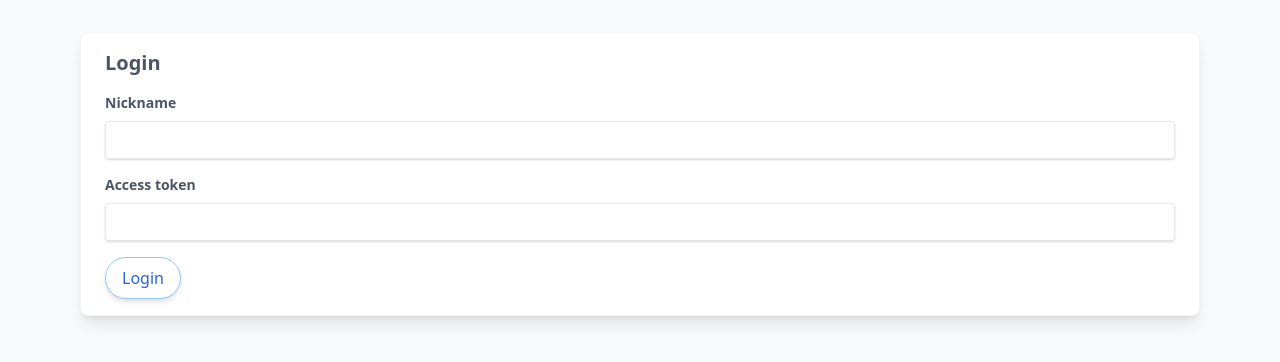
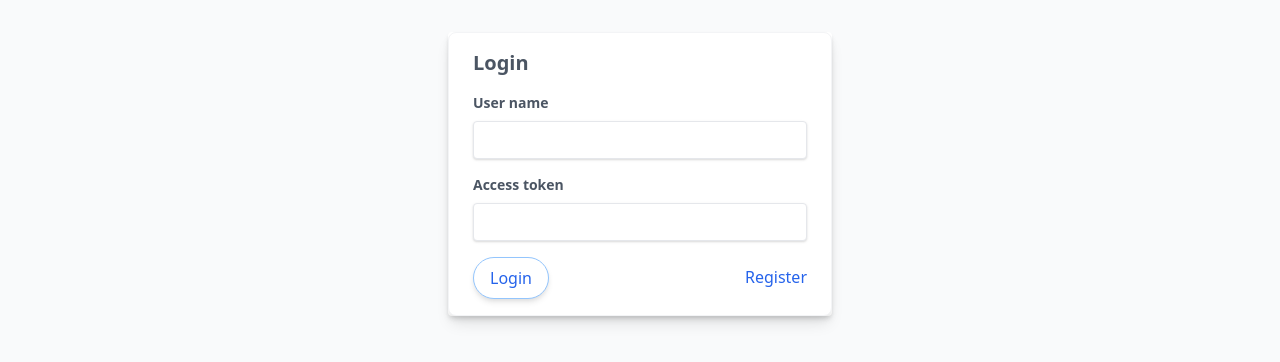
Before and after one commit to Kaishiyoku/erebos, a React (Create React App) app: page / in a window 1280 px wide. Shown: the top 362 px of the page. Built offline with nearby package versions, Linux system fonts and the light colour scheme.

Commit message:
added basic login

```diff
--- a/package.json
+++ b/package.json
@@ -38,15 +38,19 @@
   },
   "devDependencies": {
     "@craco/craco": "^6.1.1",
+    "@reach/router": "^1.3.4",
     "@tailwindcss/postcss7-compat": "^2.0.3",
     "autoprefixer": "9",
+    "axios": "^0.21.1",
     "babel-eslint": "^10.1.0",
+    "bent": "^7.3.12",
     "eslint": "^7.21.0",
     "eslint-plugin-babel": "^5.3.1",
     "eslint-plugin-fp": "^2.3.0",
     "eslint-plugin-no-switch-statements": "^1.0.0",
     "eslint-plugin-no-unsafe-chars": "^1.0.2",
     "postcss": "7",
+    "react-hook-form": "^6.15.4",
     "tailwindcss": "npm:@tailwindcss/postcss7-compat"
   }
 }
--- a/src/App.js
+++ b/src/App.js
@@ -1,13 +1,20 @@
 import isLoggedIn from './core/local_storage/isLoggedIn';
-import Index from './pages/Index';
+import Dashboard from './pages/Dashboard';
 import Login from './pages/Login';
+import Register from './pages/Register';
+import {Router} from '@reach/router';
 
 function App() {
-    const Component = isLoggedIn() ? Index : Login;
+    const Home = isLoggedIn() ? Dashboard : Login;
 
     return (
         <div className="container mt-8 px-4 lg:px-20 mx-auto">
-            <Component/>
+            <Router>
+                <Home path="/"/>
+                <Dashboard path="/dashboard"/>
+                <Login path="/login"/>
+                <Register path="/register"/>
+            </Router>
         </div>
     );
 }
--- a/src/core/constants.js
+++ b/src/core/constants.js
@@ -1 +1,2 @@
+export const USER_NAME = 'userName';
 export const ACCESS_TOKEN = 'accessToken';
--- /dev/null
+++ b/src/core/local_storage/getAccessToken.js
@@ -0,0 +1,5 @@
+import {ACCESS_TOKEN} from '../constants';
+
+const getAccessToken = () => atob(localStorage.getItem(ACCESS_TOKEN));
+
+export default getAccessToken;
--- /dev/null
+++ b/src/core/local_storage/getUserName.js
@@ -0,0 +1,5 @@
+import {USER_NAME} from '../constants';
+
+const getUserName = () => atob(localStorage.getItem(USER_NAME));
+
+export default getUserName;
--- /dev/null
+++ b/src/core/local_storage/login.js
@@ -0,0 +1,8 @@
+import {ACCESS_TOKEN, USER_NAME} from '../constants';
+
+const login = (userName, accessToken) => {
+    localStorage.setItem(ACCESS_TOKEN, btoa(accessToken));
+    localStorage.setItem(USER_NAME, btoa(userName));
+};
+
+export default login;
--- /dev/null
+++ b/src/core/local_storage/logout.js
@@ -0,0 +1,8 @@
+import {ACCESS_TOKEN, USER_NAME} from '../constants';
+
+const logout = (userName, accessToken) => {
+    localStorage.removeItem(ACCESS_TOKEN);
+    localStorage.removeItem(USER_NAME);
+};
+
+export default logout;
--- a/src/core/local_storage/setAccessToken.js
+++ /dev/null
@@ -1,5 +0,0 @@
-import {ACCESS_TOKEN} from '../constants';
-
-const setAccessToken = (accessToken) => localStorage.setItem(ACCESS_TOKEN, accessToken);
-
-export default setAccessToken;
--- /dev/null
+++ b/src/pages/Dashboard.jsx
@@ -0,0 +1,50 @@
+import axios from 'axios';
+import {useState} from 'react';
+import getUserName from '../core/local_storage/getUserName';
+import getAccessToken from '../core/local_storage/getAccessToken';
+import isLoggedIn from '../core/local_storage/isLoggedIn';
+import {Link} from '@reach/router';
+
+function Dashboard() {
+    if (!isLoggedIn()) {
+        return <div>Please <Link to="/login" className="py-2 text-blue-600 cursor-pointer hover:text-blue-800 hover:underline">login</Link> first!</div>;
+    }
+
+    const [userData, setUserData] = useState({user: {loans: [], ships: []}});
+
+    axios.get(`https://api.spacetraders.io/users/${getUserName()}`, {
+        headers: {
+            Authorization: `Bearer ${getAccessToken()}`,
+        },
+    }).then(({data}) => {
+        setUserData(data);
+    });
+
+    const renderLoans = userData.user.loans.map((loan) => (
+        <div key={loan.id}>
+            <div>due: {loan.due}</div>
+            <div>id: {loan.id}</div>
+            <div>repaymentAmount: {loan.repaymentAmount}</div>
+            <div>status: {loan.status}</div>
+            <div>type: {loan.type}</div>
+        </div>
+    ));
+
+    const renderShips = userData.user.ships.map((ship) => (
+        <div key={ship.id}>
+            [TODO]
+        </div>
+    ));
+
+    return (
+        <>
+            <div>Dashboard</div>
+            <div>User name: {userData.user.username}</div>
+            <div>Credits: {userData.user.credits}</div>
+            <div>Loans: {renderLoans}</div>
+            <div>Ships: {renderShips}</div>
+        </>
+    );
+}
+
+export default Dashboard;
--- a/src/pages/Index.jsx
+++ /dev/null
@@ -1,7 +0,0 @@
-function Index() {
-    return (
-        <div>Index</div>
-    );
-}
-
-export default Index;
--- a/src/pages/Login.jsx
+++ b/src/pages/Login.jsx
@@ -1,24 +1,52 @@
+import {Link, useNavigate} from '@reach/router';
+import axios from 'axios';
+import {useForm} from 'react-hook-form';
+import login from '../core/local_storage/login';
+
 function Login() {
+    const navigate = useNavigate();
+    const {register, handleSubmit, watch, errors} = useForm();
+
+    const sendCheckUserRequest = ({userName, accessToken}) => axios.get(`https://api.spacetraders.io/users/${userName}`, {
+        headers: {
+            Authorization: `Bearer ${accessToken}`,
+        },
+    }).then((response) => {
+        login(userName, accessToken);
+
+        navigate('/dashboard');
+    }).catch((error) => {
+        // TODO: handle error
+    });
+
     return (
+        <div className="mx-auto w-full max-w-sm bg-white shadow-md rounded text-left">
             <div className="rounded-lg overflow-hidden shadow-lg border border-gray-100 bg-white">
                 <div className="font-bold text-xl px-6 py-4">Login</div>
 
                 <div className="px-6 pb-4">
+                    <form onSubmit={handleSubmit(sendCheckUserRequest)}>
                         <div className="mb-4">
-                    <label htmlFor="nickname" className="block text-sm font-bold mb-2">Nickname</label>
-                    <input type="text" name="nickname" className="rounded outline-none px-3 py-2 shadow border w-full text-gray-700 leading-tight transition-all duration-200 focus:border-blue-300 focus:ring focus:ring-blue-100 focus:ring-opacity-50"/>
+                            <label htmlFor="userName" className="block text-sm font-bold mb-2">User name</label>
+                            <input ref={register} type="text" name="userName" className="rounded outline-none px-3 py-2 shadow border w-full text-gray-700 leading-tight transition-all duration-200 focus:border-blue-300 focus:ring focus:ring-blue-100 focus:ring-opacity-50"/>
                         </div>
 
                         <div className="mb-4">
                             <label htmlFor="accessToken" className="block text-sm font-bold mb-2">Access token</label>
-                    <input type="password" name="accessToken" className="rounded outline-none px-3 py-2 shadow border w-full text-gray-700 leading-tight transition-all duration-200 focus:border-blue-300 focus:ring focus:ring-blue-100 focus:ring-opacity-50"/>
+                            <input ref={register} type="password" name="accessToken" className="rounded outline-none px-3 py-2 shadow border w-full text-gray-700 leading-tight transition-all duration-200 focus:border-blue-300 focus:ring focus:ring-blue-100 focus:ring-opacity-50"/>
                         </div>
 
-                <button
-                    className="text-left text-blue-600 shadow-md border border-blue-300 bg-white rounded-full transition-all duration-200 focus:ring-4 focus:ring-blue-200 hover:bg-blue-500 hover:text-white focus:outline-none px-4 py-2"
-                >
+                        <div className="flex justify-between space-x-2">
+                            <button type="submit" className="text-left text-blue-600 shadow-md border border-blue-300 bg-white rounded-full transition-all duration-200 focus:ring-4 focus:ring-blue-200 hover:bg-blue-500 hover:text-white focus:outline-none px-4 py-2">
                                 Login
                             </button>
+
+                            <Link to="/register" className="py-2 text-blue-600 cursor-pointer hover:text-blue-800 hover:underline">
+                                Register
+                            </Link>
+                        </div>
+                    </form>
+                </div>
             </div>
         </div>
     );
--- /dev/null
+++ b/src/pages/Register.jsx
@@ -0,0 +1,7 @@
+function Register() {
+    return (
+        <div>Register</div>
+    );
+}
+
+export default Register;
```
Also changed, not shown: 1 other file (tests, documents, lock files or other folders). Lines whose indentation alone changed are shown as unchanged.
